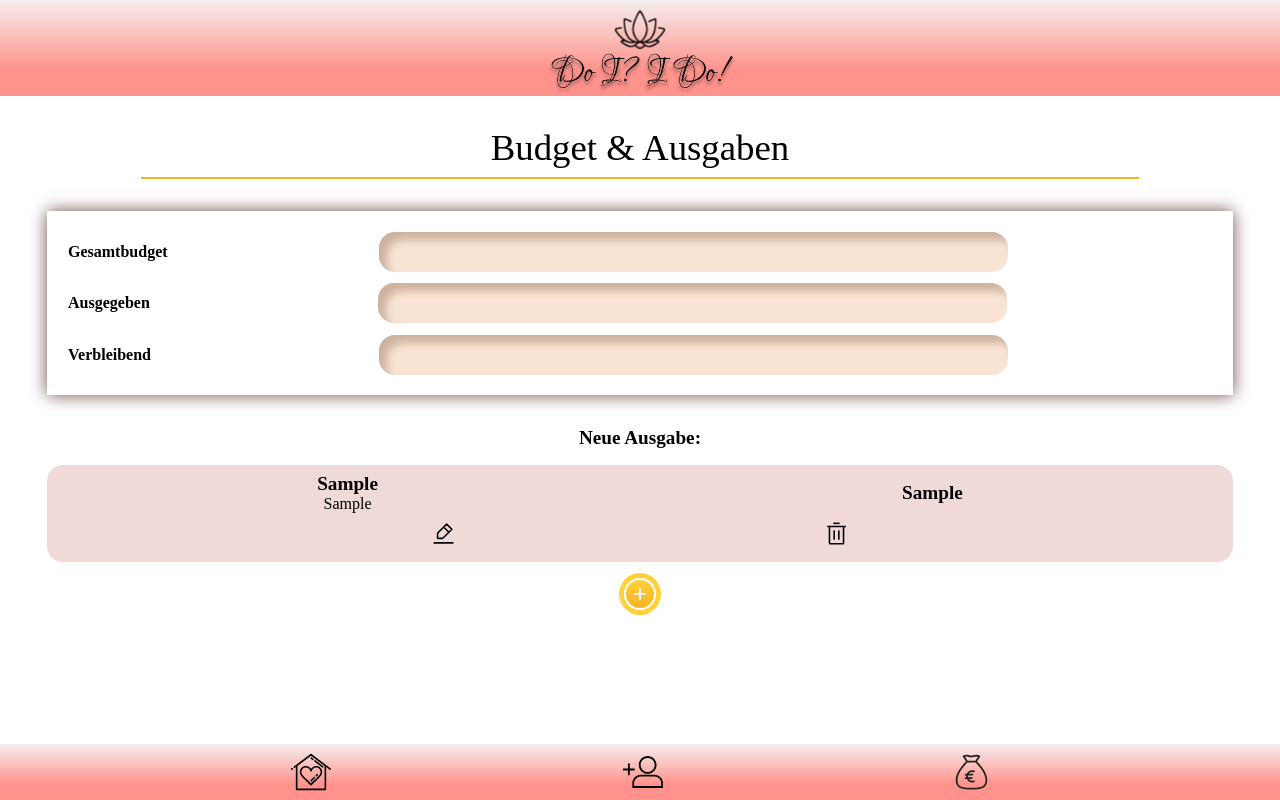
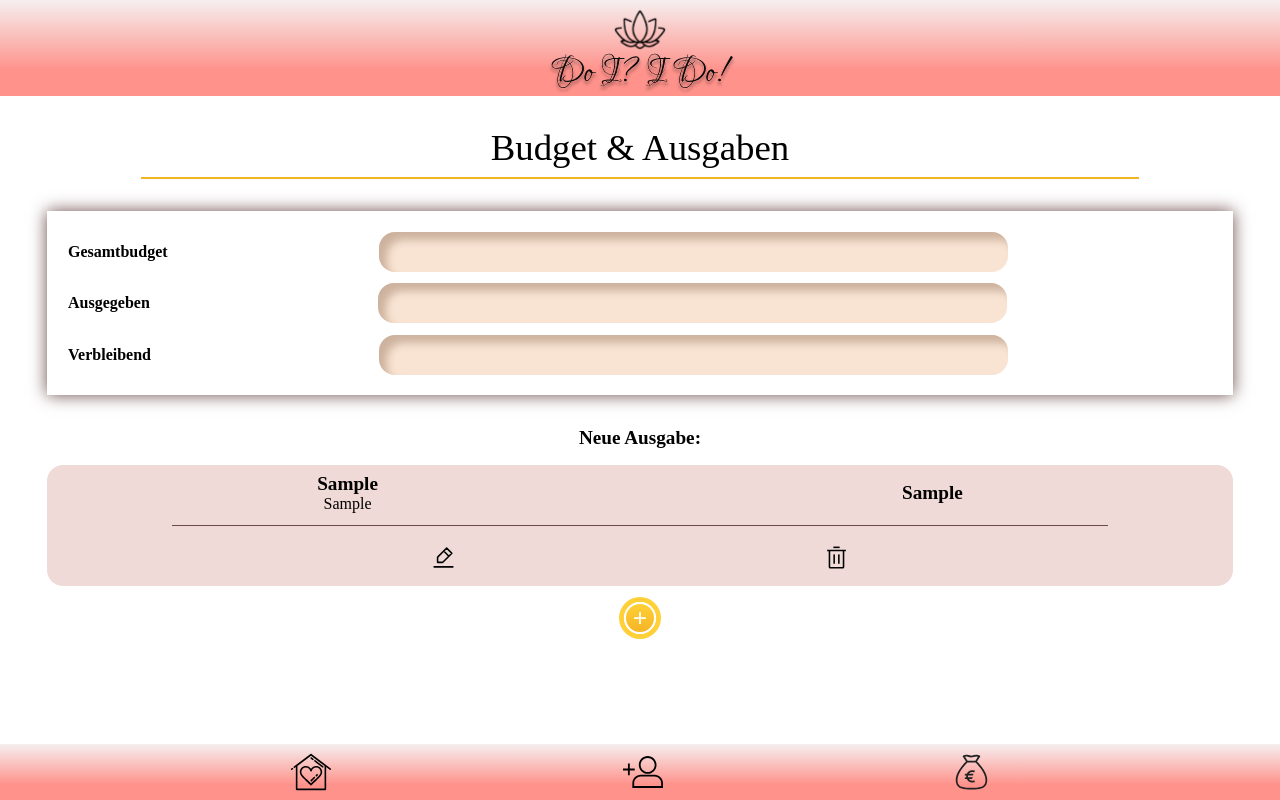
Before and after one commit to LinhSt1908/capstone-project, a Next.js app: page /budgetpage in a window 1280 px wide. Both pictures are taken after typing "Sample", "Sample", "Sample", "Sample" into the empty fields and a click on the button "Speichern". Built offline with nearby package versions, Linux system fonts and the light colour scheme; a web font is replaced by a local one.

Commit message:
small changes

```diff
--- a/pages/budgetpage.js
+++ b/pages/budgetpage.js
@@ -40,6 +40,7 @@ export default function BudgetPage({ addNewExpense, newExpense }) {
                   )}
                 </div>
               </BudgetContainer>
+              <ThinLine></ThinLine>
               <EditDeleteDiv>
                 <Image src={editIcon2} alt="Edit" width={25} height={25} />
                 <Image src={deleteIcon} alt="Delete" width={25} height={25} />
@@ -95,10 +96,19 @@ const BudgetContainer = styled.div`
   width: 100%;
 `;
 
+export const ThinLine = styled.p`
+  color: #6c4a4a;
+  border-bottom: 1px solid;
+  width: 80%;
+  padding-top: 0.7rem;
+  margin: auto;
+`;
+
 const EditDeleteDiv = styled.div`
   width: 100%;
   display: flex;
   justify-content: space-evenly;
   align-items: center;
   padding: 0.5rem;
+  margin-top: 0.7rem;
 `;
--- a/pages/guestpage.js
+++ b/pages/guestpage.js
@@ -9,6 +9,7 @@ import editIcon2 from "../public/icons/editIcon2.svg";
 import { Line } from "../pages/index";
 import { useState } from "react";
 import Image from "next/image";
+import { ThinLine } from "../pages/budgetpage";
 
 export default function GuestPage({ addNewGuest, newGuest }) {
   const [showGuest, setShowGuest] = useState(true);
@@ -30,6 +31,7 @@ export default function GuestPage({ addNewGuest, newGuest }) {
                 <p className="MediumFontStyle2">
                   {newGuest.addGuestArray[0].newAddGuestItem}
                 </p>
+                <ThinLine></ThinLine>
                 <EditDeleteDiv>
                   <Image src={editIcon2} alt="Edit" width={25} height={25} />
                   <Image src={deleteIcon} alt="Delete" width={25} height={25} />
@@ -101,4 +103,5 @@ const EditDeleteDiv = styled.div`
   justify-content: space-evenly;
   align-items: center;
   padding: 0.5rem;
+  margin-top: 0.7rem;
 `;
```
